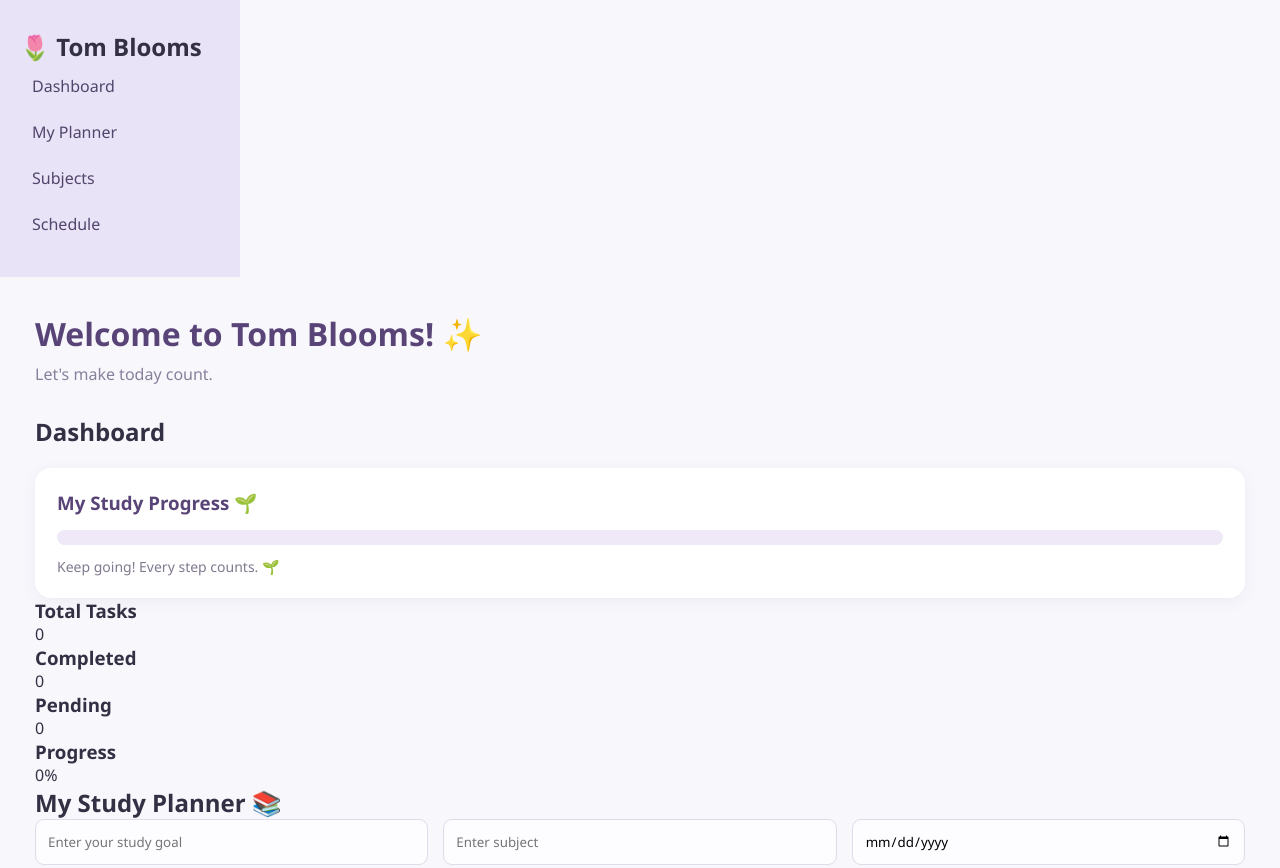
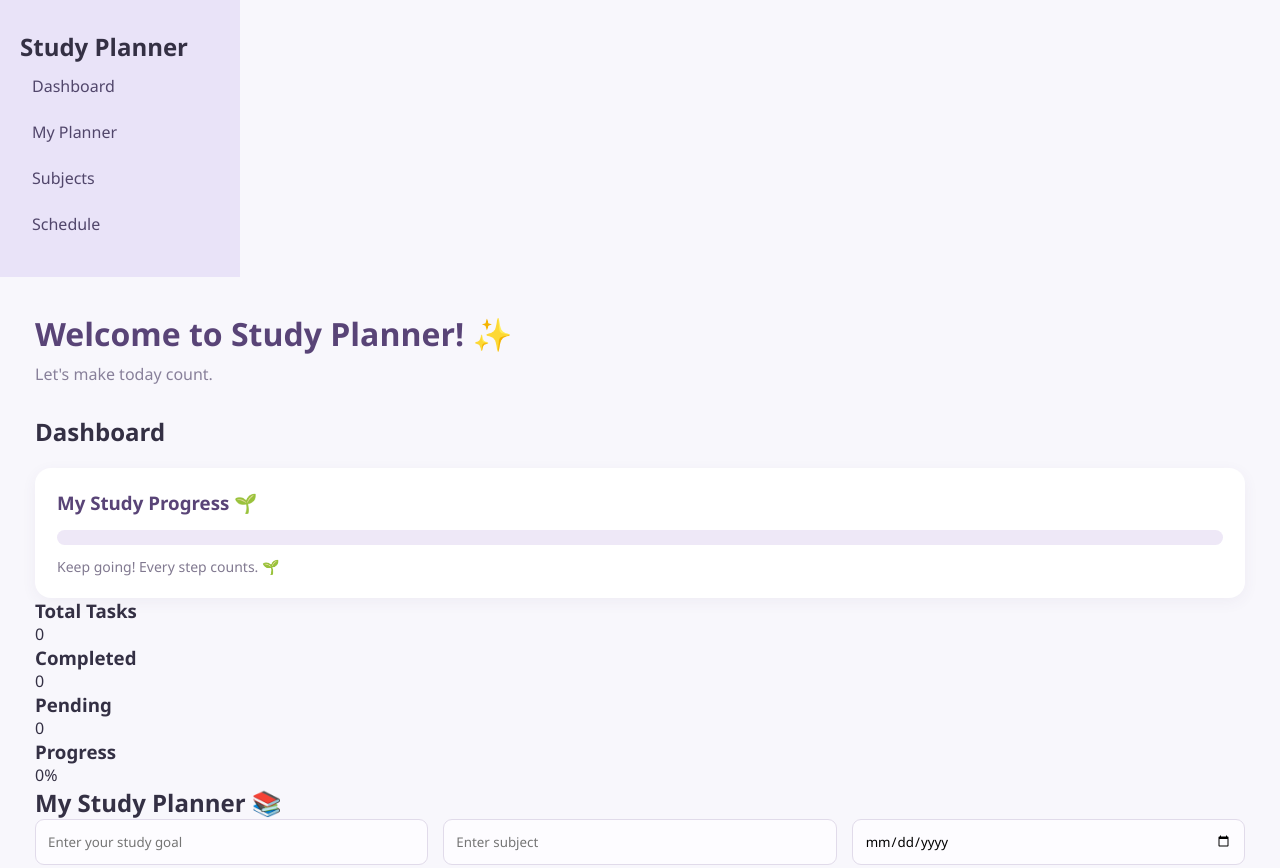
Before and after one commit to ashleyjoybayagaashley-sudo/student-study-planner, a plain HTML site: page index.html in a window 1280 px wide. Shown: the top 868 px of the page. Drawn offline with Linux system fonts and the light colour scheme.

Commit message:
Add files via upload

```diff
--- a/index.html
+++ b/index.html
@@ -7,7 +7,7 @@
     <meta charset="UTF-8">
     <meta name="viewport" content="width=device-width, initial-scale=1.0">
 
-    <title>Tom Blooms | Student Study Planner</title>
+    <title> Student Study Planner</title>
 
     <!-- PWA SETTINGS -->
     <link rel="manifest" href="/student-study-planner/manifest.webmanifest">
@@ -25,7 +25,7 @@
 
     <!-- SIDEBAR -->
     <aside class="sidebar">
-        <h2>🌷 Tom Blooms</h2>
+        <h2> Study Planner </h2>
 
         <nav>
             <a href="#dashboard">Dashboard</a>
@@ -40,7 +40,7 @@
 
         <!-- HEADER -->
         <header id="dashboard">
-    <h1>Welcome to Tom Blooms! ✨</h1>
+    <h1>Welcome to Study Planner! ✨</h1>
     <p>Let's make today count.</p>
         </header>
 
@@ -167,7 +167,7 @@
 
         <!-- FOOTER -->
         <footer>
-            <p>Tom Blooms © 2026 | Plan. Learn. Grow. ♡</p>
+            <p>Study Planner © 2026 | Plan. Learn. Grow. ♡</p>
         </footer>
 
     </main>
```
Also changed, not shown: manifest.webmanifest.
